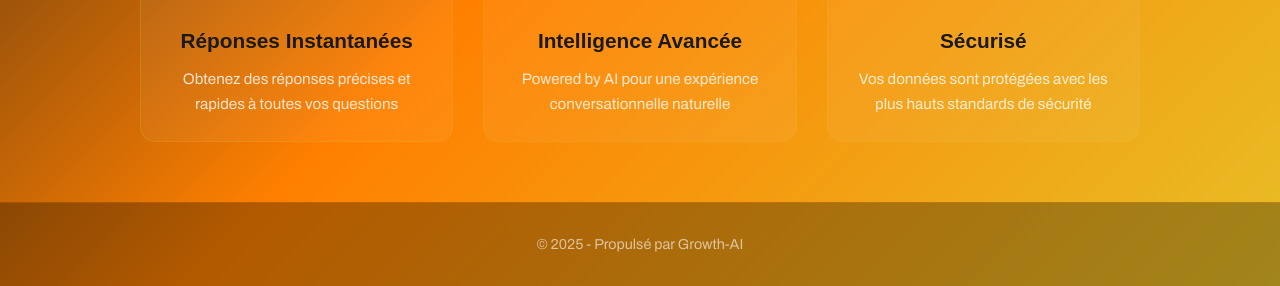
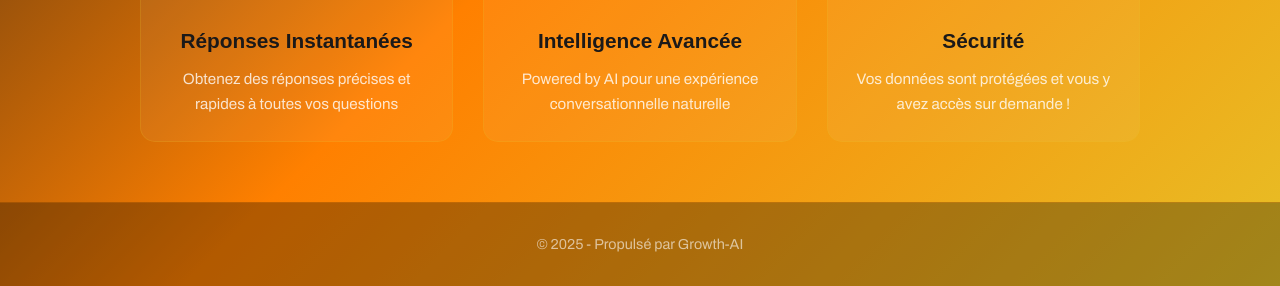
Before and after one commit to AllanVaccarizi/Page-Chatbot-Growth-AI, a plain HTML site: page index.html in a window 1280 px wide. Shown: the part 624-910 px from the top of the page. Drawn offline with Linux system fonts and the light colour scheme; a web font is replaced by a local one.

Commit message:
modif texte sécurité

```diff
--- a/index.html
+++ b/index.html
@@ -223,8 +223,8 @@
                 </div>
                 <div class="feature-card">
                     <div class="feature-icon">🔒</div>
-                    <h4 class="feature-title">Sécurisé</h4>
-                    <p class="feature-description">Vos données sont protégées avec les plus hauts standards de sécurité</p>
+                    <h4 class="feature-title">Sécurité</h4>
+                    <p class="feature-description">Vos données sont protégées et vous y avez accès sur demande !</p>
                 </div>
             </div>
         </div>
```
